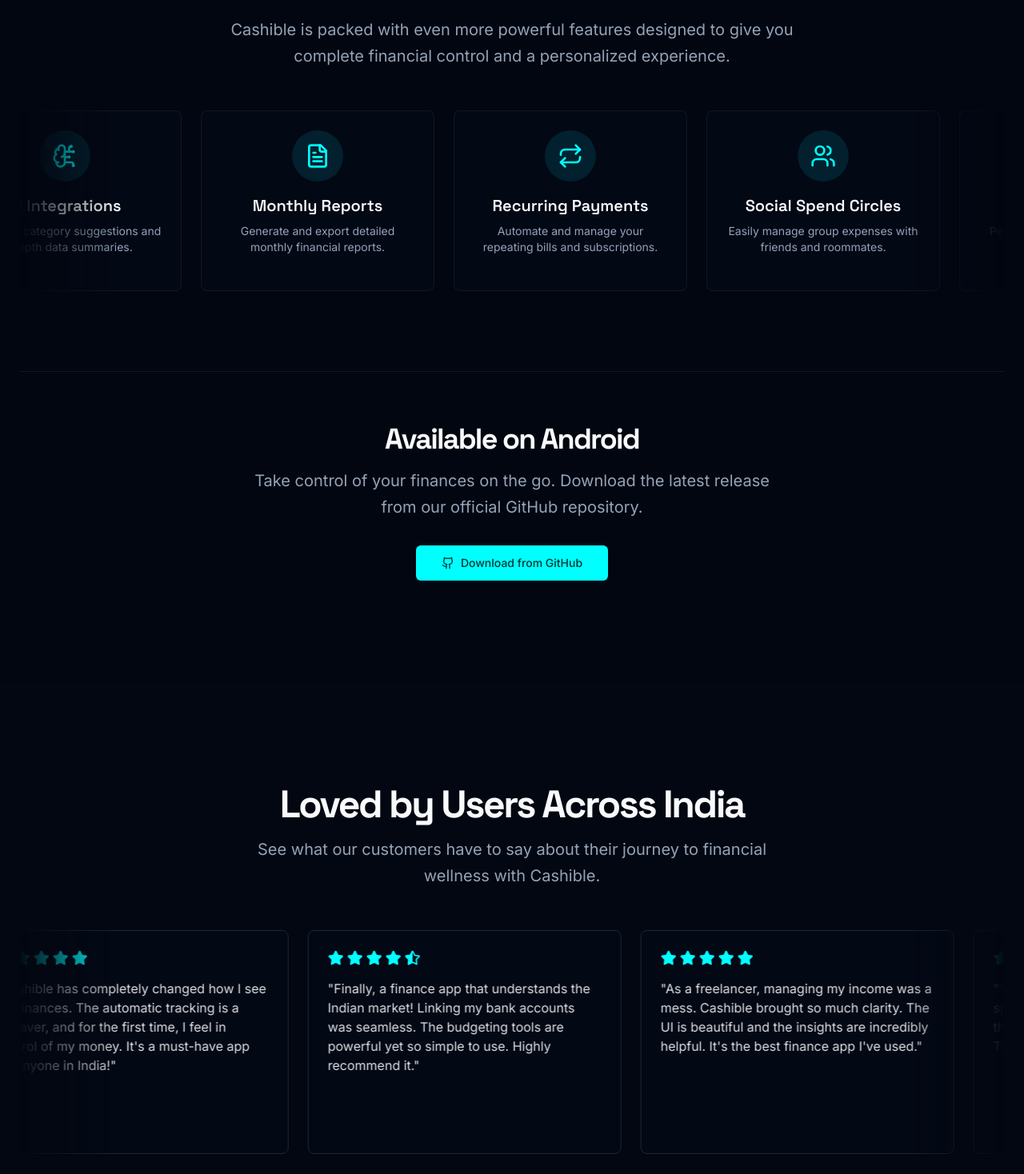
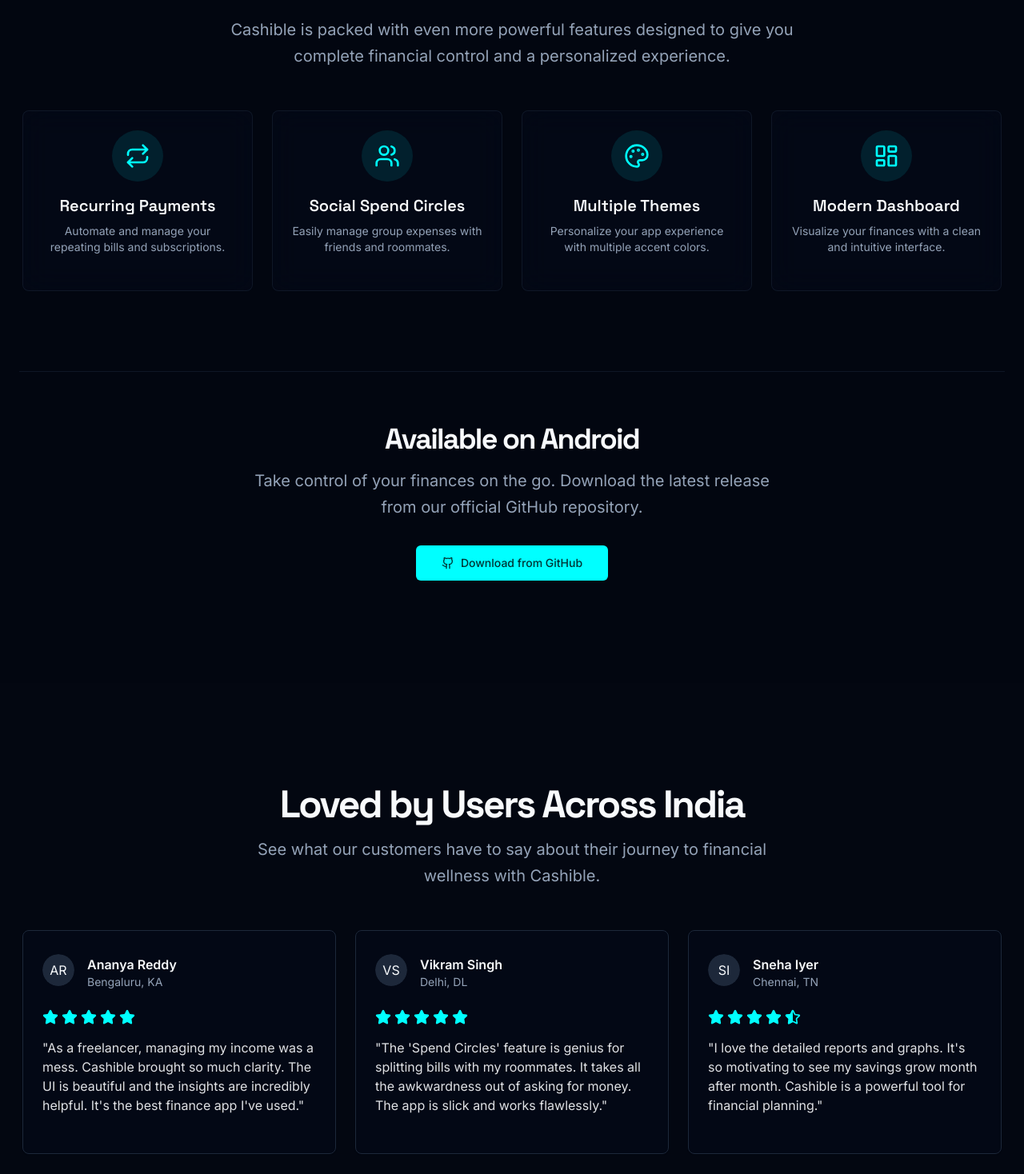
Before and after one commit to ShadowFull12/Cashible-Landing, a Next.js app: page / in a window 1280 px wide. Shown: the part 2482-3950 px from the top of the page at 80% size. Built offline with nearby package versions, Linux system fonts and the light colour scheme.

Commit message:
you did not add the names of the people in the testimonials or somehow t

```diff
--- a/src/components/landing/features.tsx
+++ b/src/components/landing/features.tsx
@@ -59,35 +59,6 @@ const moreFeatures = [
 ];
 
 export function Features() {
-    const renderFeatureCards = (keyPrefix: string) => (
-    <>
-      {moreFeatures.map((feature, index) => (
-        <div key={`${keyPrefix}-${index}`} className="mx-2 flex-shrink-0 w-[250px] sm:w-[300px]">
-          <div className="p-1 h-full">
-            <div className="flex h-full flex-col items-center text-center p-6 rounded-lg bg-card/50 backdrop-blur-lg border border-border/50 transform-gpu transition-all duration-300 hover:-translate-y-2 hover:border-primary/50 hover:shadow-2xl hover:shadow-primary/10">
-              <div className="mb-4 rounded-full bg-primary/10 p-4 text-primary">
-                <feature.icon className="h-8 w-8" />
-              </div>
-              <h4 className="font-headline text-xl font-semibold">{feature.text}</h4>
-              <p className="mt-2 text-sm text-muted-foreground">{feature.description}</p>
-            </div>
-          </div>
-        </div>
-      ))}
-      <div key={`${keyPrefix}-more`} className="mx-2 flex-shrink-0 w-[250px] sm:w-[300px]">
-        <div className="p-1 h-full">
-          <div className="flex h-full flex-col items-center justify-center text-center p-6 rounded-lg bg-card/50 backdrop-blur-lg border border-border/50 transform-gpu transition-all duration-300 hover:-translate-y-2 hover:border-primary/50 hover:shadow-2xl hover:shadow-primary/10">
-            <div className="mb-4 rounded-full bg-primary/10 p-4 text-primary">
-              <Sparkles className="h-8 w-8" />
-            </div>
-            <h4 className="font-headline text-xl font-semibold">And Much More</h4>
-            <p className="mt-2 text-sm text-muted-foreground">We're constantly adding new features to make Cashible the ultimate finance app.</p>
-          </div>
-        </div>
-      </div>
-    </>
-  );
-
   return (
     <section id="features" className="w-full py-12 md:py-24 lg:py-32 bg-background/50">
       <div className="container mx-auto px-4 md:px-6">
@@ -104,7 +75,7 @@ export function Features() {
           }}
           plugins={[
             Autoplay({
-              delay: 3000,
+              delay: 2000,
               stopOnInteraction: true,
               stopOnMouseEnter: true,
             }),
@@ -144,12 +115,47 @@ export function Features() {
           <p className="mx-auto mt-4 max-w-3xl text-muted-foreground md:text-xl/relaxed">
             Cashible is packed with even more powerful features designed to give you complete financial control and a personalized experience.
           </p>
-          <div className="group relative mt-12 w-full overflow-hidden [mask-image:linear-gradient(to_right,transparent,white_10%,white_90%,transparent)]">
-            <div className="flex animate-marquee motion-safe:group-hover:[animation-play-state:paused]">
-              {renderFeatureCards('first')}
-              {renderFeatureCards('second')}
-            </div>
-          </div>
+          <Carousel
+            opts={{
+              align: "start",
+              loop: true,
+            }}
+            plugins={[
+              Autoplay({
+                delay: 2500,
+                stopOnInteraction: true,
+                stopOnMouseEnter: true,
+              }),
+            ]}
+            className="w-full mt-12"
+          >
+            <CarouselContent className="-ml-4">
+              {moreFeatures.map((feature, index) => (
+                <CarouselItem key={`more-${index}`} className="pl-4 basis-full sm:basis-1/2 md:basis-1/3 lg:basis-1/4">
+                  <div className="p-1 h-full">
+                    <div className="flex h-full flex-col items-center text-center p-6 rounded-lg bg-card/50 backdrop-blur-lg border border-border/50 transform-gpu transition-all duration-300 hover:-translate-y-2 hover:border-primary/50 hover:shadow-2xl hover:shadow-primary/10">
+                      <div className="mb-4 rounded-full bg-primary/10 p-4 text-primary">
+                        <feature.icon className="h-8 w-8" />
+                      </div>
+                      <h4 className="font-headline text-xl font-semibold">{feature.text}</h4>
+                      <p className="mt-2 text-sm text-muted-foreground">{feature.description}</p>
+                    </div>
+                  </div>
+                </CarouselItem>
+              ))}
+              <CarouselItem className="pl-4 basis-full sm:basis-1/2 md:basis-1/3 lg:basis-1/4">
+                <div className="p-1 h-full">
+                  <div className="flex h-full flex-col items-center justify-center text-center p-6 rounded-lg bg-card/50 backdrop-blur-lg border border-border/50 transform-gpu transition-all duration-300 hover:-translate-y-2 hover:border-primary/50 hover:shadow-2xl hover:shadow-primary/10">
+                    <div className="mb-4 rounded-full bg-primary/10 p-4 text-primary">
+                      <Sparkles className="h-8 w-8" />
+                    </div>
+                    <h4 className="font-headline text-xl font-semibold">And Much More</h4>
+                    <p className="mt-2 text-sm text-muted-foreground">We're constantly adding new features to make Cashible the ultimate finance app.</p>
+                  </div>
+                </div>
+              </CarouselItem>
+            </CarouselContent>
+          </Carousel>
         </div>
 
         <div className="mt-24 text-center border-t border-border/50 pt-16">
--- a/src/components/landing/testimonials.tsx
+++ b/src/components/landing/testimonials.tsx
@@ -1,7 +1,13 @@
 "use client";
 
 import * as React from "react";
+import Autoplay from "embla-carousel-autoplay";
 import { Card, CardContent, CardHeader } from "@/components/ui/card";
+import {
+  Carousel,
+  CarouselContent,
+  CarouselItem,
+} from "@/components/ui/carousel";
 import { StarRating } from "@/components/landing/StarRating";
 import { Avatar, AvatarFallback } from "@/components/ui/avatar";
 
@@ -61,17 +67,26 @@ export function Testimonials() {
           </p>
         </div>
 
-        <div className="group relative w-full overflow-hidden [mask-image:linear-gradient(to_right,transparent,white_10%,white_90%,transparent)]">
-          <div className="flex animate-marquee-slow motion-safe:group-hover:[animation-play-state:paused]">
-            {[...testimonials, ...testimonials].map((testimonial, index) => (
-              <div key={index} className="mx-2 flex-shrink-0 w-[300px] md:w-[400px]">
-                <div className="p-1 h-full">
-                  <Card className="transform-gpu h-full bg-card/50 backdrop-blur-lg transition-all duration-300 hover:-translate-y-2 hover:shadow-2xl hover:shadow-primary/10">
-                    <CardContent className="p-6 flex flex-col h-full">
-                      <StarRating rating={testimonial.rating} />
-                      <p className="mt-4 text-foreground/90 flex-grow">"{testimonial.review}"</p>
-                    </CardContent>
-                    <CardHeader className="flex flex-row items-center gap-4 pt-0 mt-auto">
+        <Carousel
+          opts={{
+            align: "start",
+            loop: true,
+          }}
+          plugins={[
+            Autoplay({
+              delay: 2500,
+              stopOnInteraction: true,
+              stopOnMouseEnter: true,
+            }),
+          ]}
+          className="w-full"
+        >
+          <CarouselContent className="-ml-4">
+            {testimonials.map((testimonial, index) => (
+              <CarouselItem key={index} className="pl-4 md:basis-1/2 lg:basis-1/3">
+                 <div className="p-1 h-full">
+                  <Card className="transform-gpu h-full bg-card/50 backdrop-blur-lg transition-all duration-300 hover:-translate-y-2 hover:shadow-2xl hover:shadow-primary/10 flex flex-col">
+                    <CardHeader className="flex flex-row items-center gap-4">
                       <Avatar>
                         <AvatarFallback>{testimonial.initials}</AvatarFallback>
                       </Avatar>
@@ -80,12 +95,16 @@ export function Testimonials() {
                         <p className="text-sm text-muted-foreground">{testimonial.location}</p>
                       </div>
                     </CardHeader>
+                    <CardContent className="flex-grow p-6 pt-0">
+                      <StarRating rating={testimonial.rating} />
+                      <p className="mt-4 text-foreground/90">"{testimonial.review}"</p>
+                    </CardContent>
                   </Card>
                 </div>
-              </div>
+              </CarouselItem>
             ))}
-          </div>
-        </div>
+          </CarouselContent>
+        </Carousel>
       </div>
     </section>
   );
--- a/tailwind.config.ts
+++ b/tailwind.config.ts
@@ -100,10 +100,6 @@ export default {
           'from': { 'background-position-x': '0' },
           'to': { 'background-position-x': '-50px' },
         },
-        marquee: {
-          from: { transform: 'translateX(0)' },
-          to: { transform: 'translateX(-50%)' },
-        },
       },
       animation: {
         'accordion-down': 'accordion-down 0.2s ease-out',
@@ -111,8 +107,6 @@ export default {
         'gradient-fade': 'gradient-fade 1.5s ease-in-out forwards',
         'float': 'float 6s ease-in-out infinite',
         'squiggly': 'squiggly 0.3s linear infinite',
-        marquee: 'marquee 40s linear infinite',
-        'marquee-slow': 'marquee 60s linear infinite',
       },
     },
   },
```
